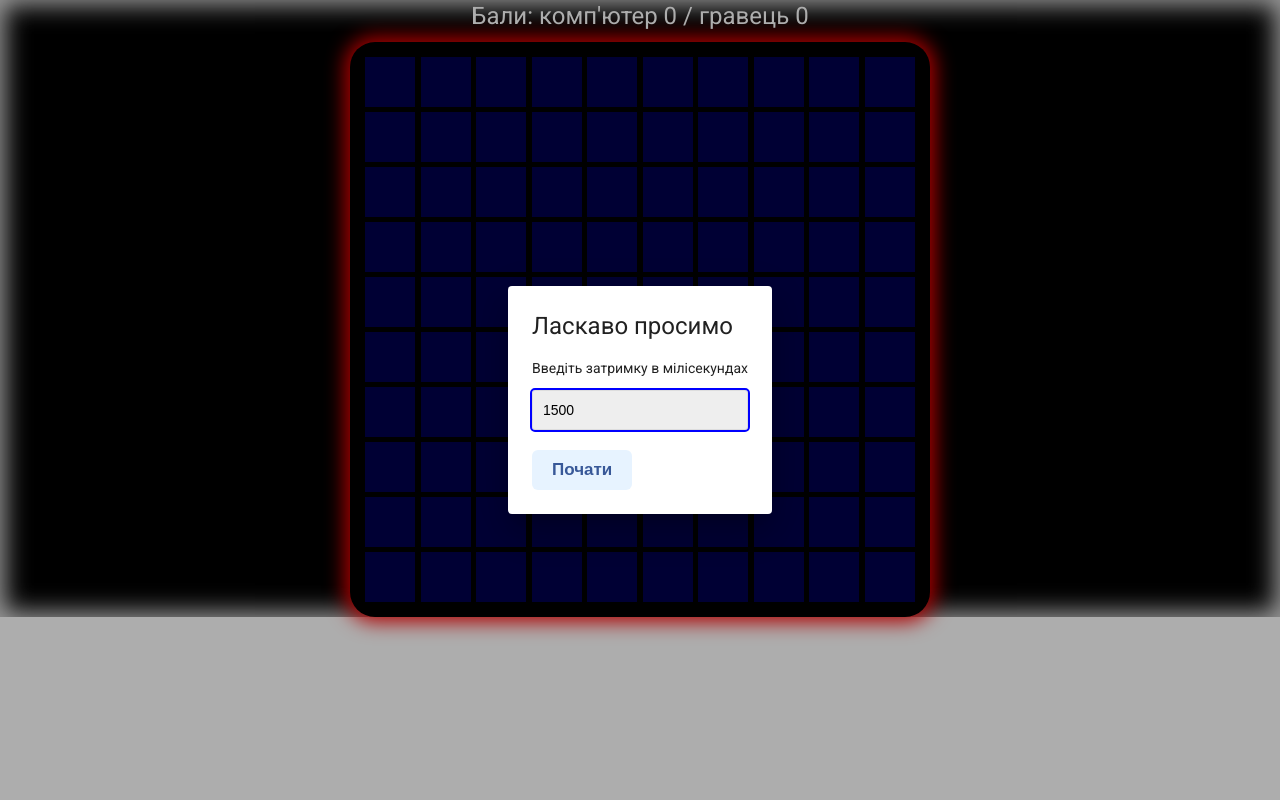
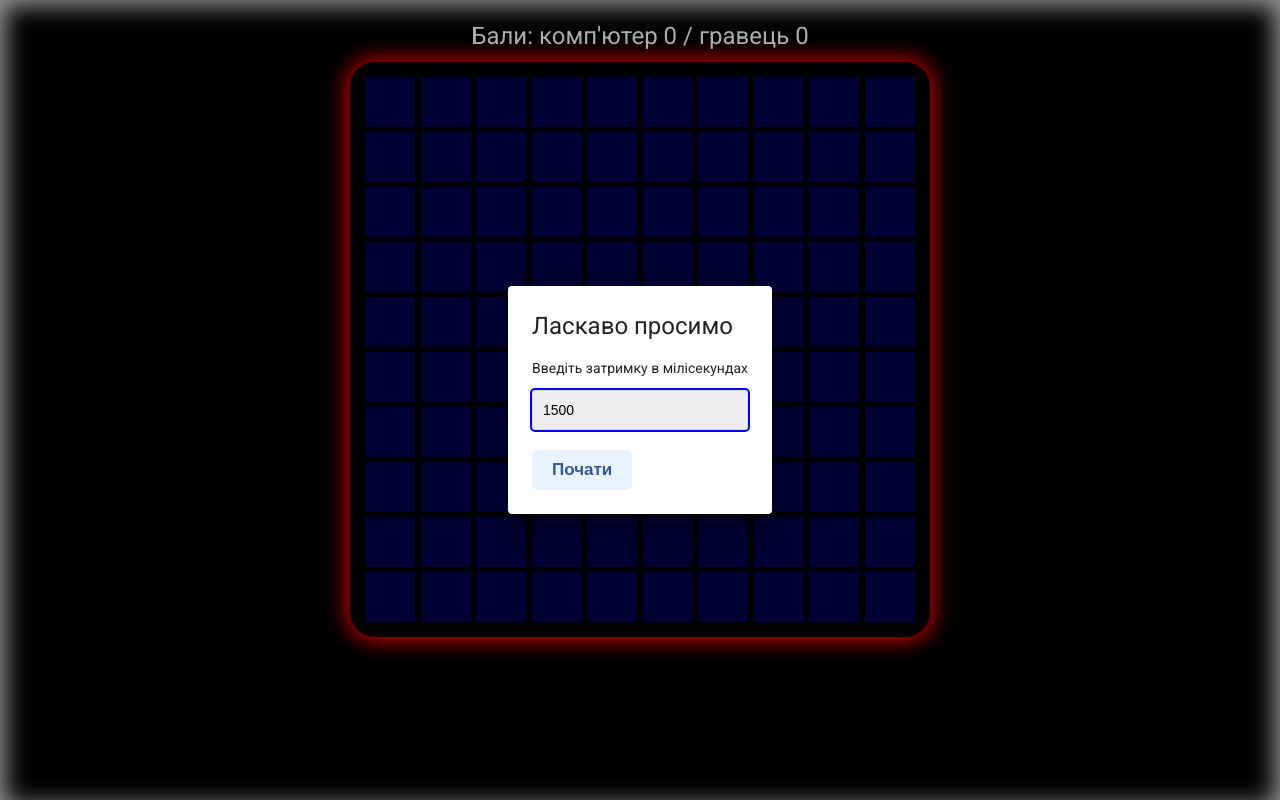
Before and after one commit to MkNice/Mini-game, an Angular app: page / in a window 1280 px wide. Built offline with nearby package versions, Linux system fonts and the light colour scheme.

Commit message:
fix styles

```diff
--- a/src/app/components/game/game.component.css
+++ b/src/app/components/game/game.component.css
@@ -1,4 +1,7 @@
-.game-container{
+.game-container {
+  height: 91.5%;
+  min-width: 600px;
+  padding: 30px 50px 50px 50px;
   color: #fff;
   background-color: #000;
   box-shadow: inset 0 0 25px 5px rgba(255, 255, 255, 0.9);
@@ -6,7 +9,7 @@
 
 .game-elements {
   display: grid;
-  max-width: 550px;
+  max-width: 800px;
   margin: 0 auto;
   padding-bottom: 25px;
   background-color: #000;
@@ -17,11 +20,11 @@
   padding: 15px;
 }
 
-.title-score{
+.title-score {
   text-align: center;
 }
 
-.title-score > h1 {
+.title-score>h1 {
   margin: 0 0 10px 0;
 }
 
@@ -29,8 +32,8 @@
 .active-element,
 .active-element-player,
 .active-element-computer {
-  width: 50px;
-  height: 50px;
+  width: 75px;
+  height: 75px;
 }
 
 .default {
@@ -49,8 +52,39 @@
   background-color: #800000;
 }
 
-@media (max-width: 600px) {
-  .container {
-    margin-left: 0;
+@media (max-width: 940px) {
+  .game-container {
+    padding: 20px 30px 30px 30px;
+  }
+
+  .game-elements {
+    max-width: 550px;
+  }
+
+  .default,
+  .active-element,
+  .active-element-player,
+  .active-element-computer {
+    width: 50px;
+    height: 50px;
   }
 }
+
+@media (max-height: 820px) {
+  .game-container {
+    height: 95%;
+    padding: 20px 30px 30px 30px;
+  }
+
+  .game-elements {
+    max-width: 550px;
+  }
+
+  .default,
+  .active-element,
+  .active-element-player,
+  .active-element-computer {
+    width: 50px;
+    height: 50px;
+  }
+}
```
